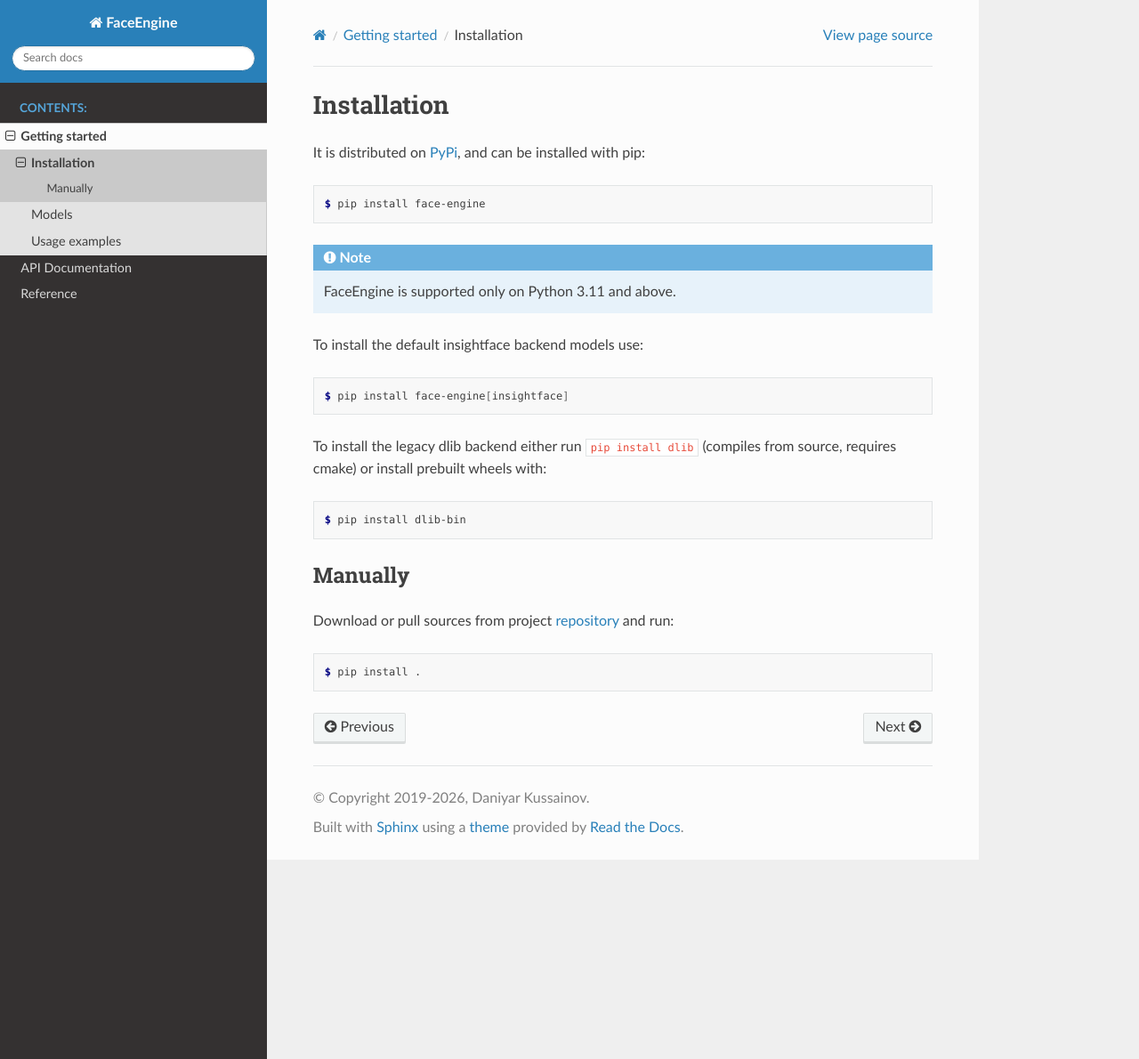
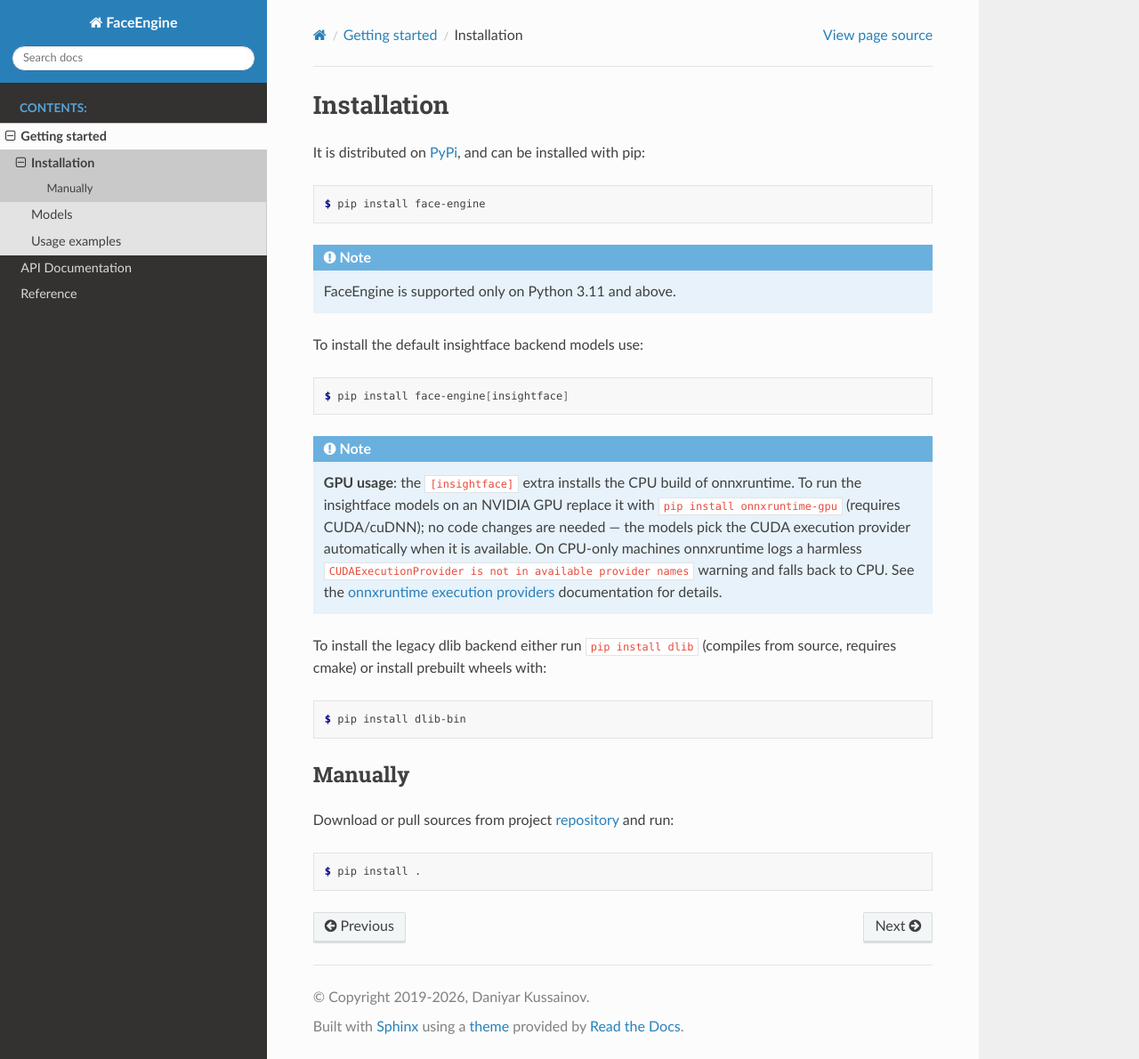
Before and after one commit to guesswh0/face_engine, a Sphinx documentation site: the page built from docs/source/quickstart/installation.rst, in a window 1280 px wide and 1190 px high. Shown: the whole window at 89% size. Built offline with Sphinx 7.4.7 and the Read the Docs theme 3.1.0, drawn with Linux system fonts in a browser that asks for light colours.

Commit message:
docs: note GPU usage (onnxruntime-gpu) for insightface models

```diff
--- a/README.rst
+++ b/README.rst
@@ -47,6 +47,11 @@
                                                 embedder, 512-d
 ======================= ========== ============ ===========================
 
+.. note::
+   The ``[insightface]`` extra installs the CPU build of onnxruntime.
+   For NVIDIA GPU inference install ``onnxruntime-gpu`` instead — the
+   models use the CUDA execution provider automatically when available.
+
 Legacy `dlib python api`_ models (``hog``, ``mmod`` detectors and ``resnet``
 embedder with dlib pre-trained model `files`_) are kept as an optional
 fallback backend used when insightface is not installed.
--- a/docs/source/quickstart/installation.rst
+++ b/docs/source/quickstart/installation.rst
@@ -15,6 +15,18 @@
 .. code-block:: console
 
     $ pip install face-engine[insightface]
+
+.. note::
+   **GPU usage**: the ``[insightface]`` extra installs the CPU build of
+   onnxruntime. To run the insightface models on an NVIDIA GPU replace it
+   with ``pip install onnxruntime-gpu`` (requires CUDA/cuDNN); no code
+   changes are needed — the models pick the CUDA execution provider
+   automatically when it is available. On CPU-only machines onnxruntime
+   logs a harmless ``CUDAExecutionProvider is not in available provider
+   names`` warning and falls back to CPU. See the `onnxruntime execution
+   providers`_ documentation for details.
+
+.. _onnxruntime execution providers: https://onnxruntime.ai/docs/execution-providers/
 
 To install the legacy dlib backend either run ``pip install dlib``
 (compiles from source, requires cmake) or install prebuilt wheels with:
```
